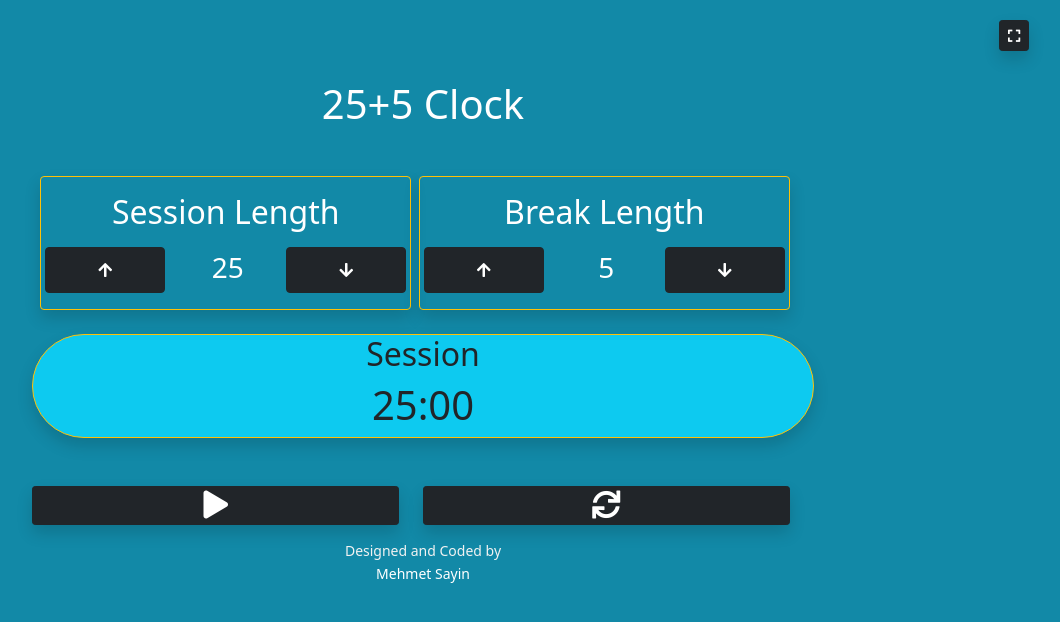
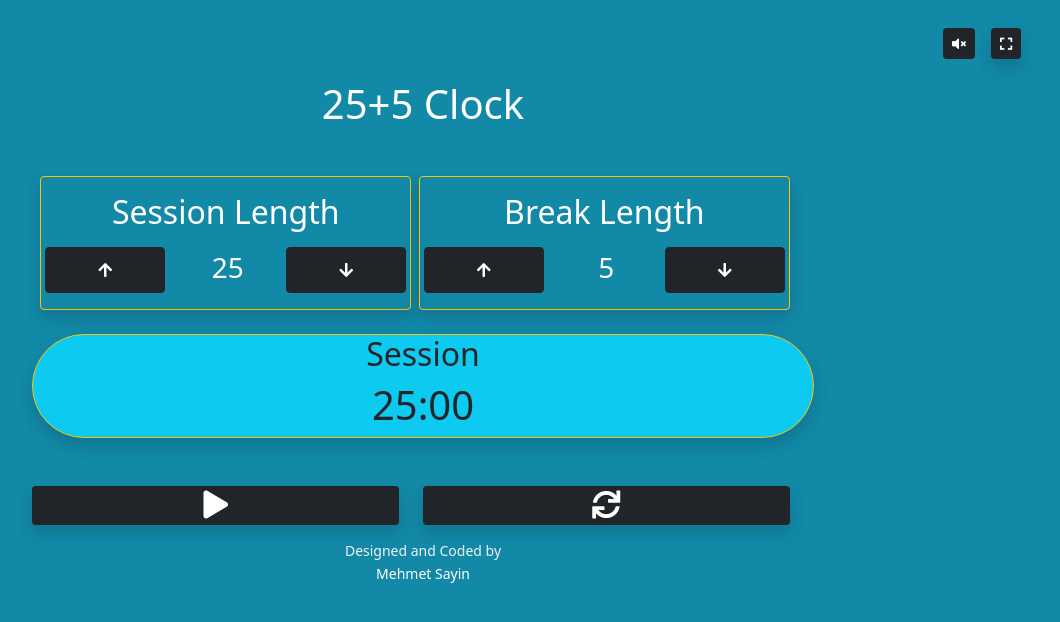
Before and after one commit to sayinmehmet47/Pomodoro-Clock, a plain HTML site: page index.html in a window 1280 px wide. Shown: the whole page, without its empty margins (217-1277 px from the left). Drawn offline with nearby package versions, Linux system fonts and the light colour scheme.

Commit message:
sound off feature added

```diff
--- a/index.html
+++ b/index.html
@@ -62,8 +62,12 @@
             </div>
 
         </div>
-            <div class="sizing">
-                <button class="btn btn-dark col btn-sm shadow" onclick="toggleFullScreen()" id="fullScreen"><i class="fas fa-expand"></i></button>
+            <div class="sizing d-flex">
+
+                <button class="btn btn-dark btn-sm m-2"><i class="fas fa-volume-mute"></i></button>
+
+                <button class="btn btn-dark col btn-sm shadow m-2" onclick="toggleFullScreen()" id="fullScreen"><i class="fas fa-expand"></i></button>
+            </button>
 
             </div>
 
--- a/script.js
+++ b/script.js
@@ -24,6 +24,11 @@ let timer = setInterval(() => {
     if (secLenght === 1) {
       sec = `0${sec}`;
     }
+    $(".fa-volume-mute").click(e=>{
+      e.preventDefault()
+      $('#beep')[0].volume=0;
+
+    })
 
     $('#time-left').html(`${min}:${sec}`);
     if (countdownTime <= 0) {
--- a/style.css
+++ b/style.css
@@ -20,5 +20,5 @@ body{
   .sizing{
     position: absolute;
     top: 20px;
-    left: 95%;
+    left: 90%;
   }
```
